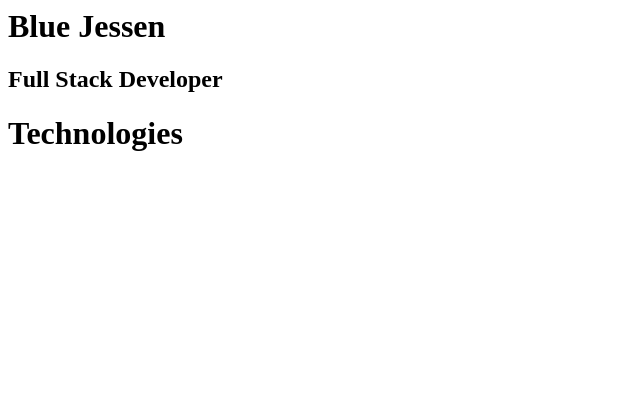
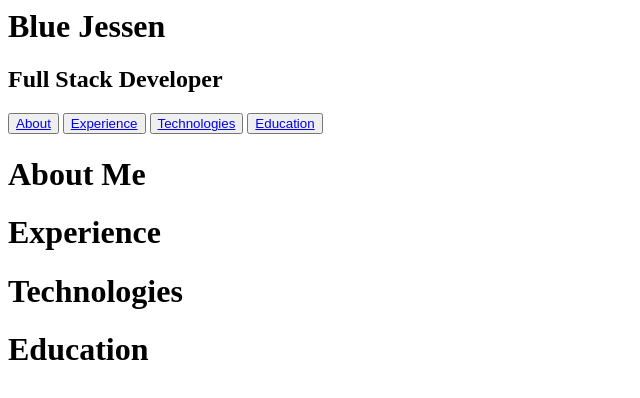
Before and after one commit to BlueNealis/blue-website, a website: page index.html in a window 1280 px wide. Shown: the whole page, without its empty margins (0-640 px from the left). Drawn offline with Linux system fonts and the light colour scheme.

Commit message:
Add anchor point elements

```diff
--- a/index.html
+++ b/index.html
@@ -3,8 +3,23 @@
         <h1>Blue Jessen</h1>
         <h2>Full Stack Developer</h2>
     </div>
-    <div>
+    <div class="nav">
+        <button><a href="#about">About</a></button>
+        <button><a href="#experience">Experience</a></button>
+        <button><a href="#technologies">Technologies</a></button>
+        <button><a href="#education">Education</a></button>
+    </div>
+    <div id="about">
+        <h1>About Me</h1>
+    </div>
+    <div id="experience">
+        <h1>Experience</h1>
+    </div>
+    <div id="technologies">
         <h1>Technologies</h1>
         <div class="technology-box"></div>
     </div>
+    <div id="educations">
+        <h1>Education</h1>
+    </div>
 </main>
```
